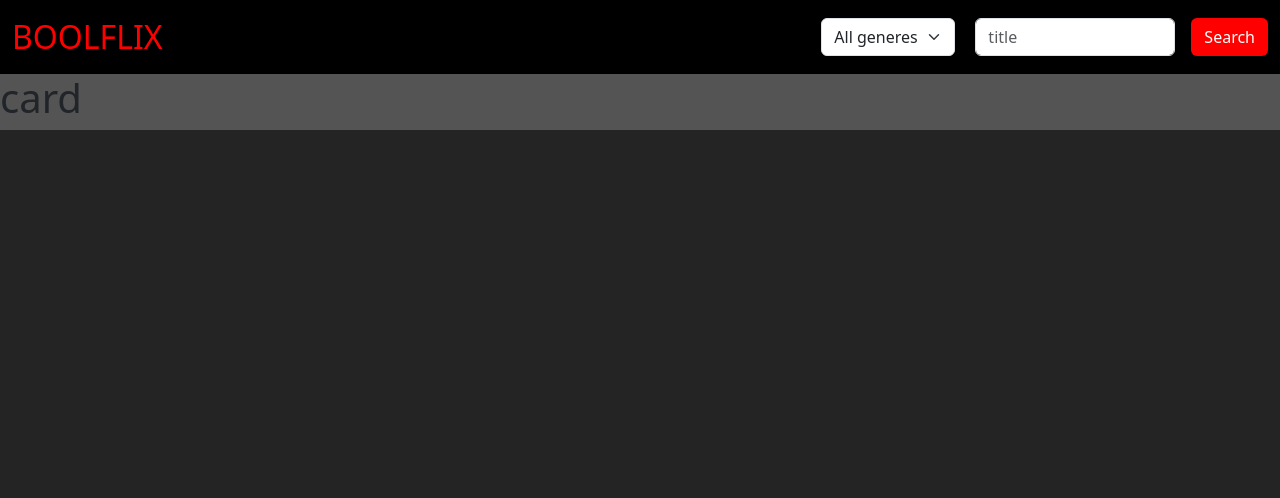
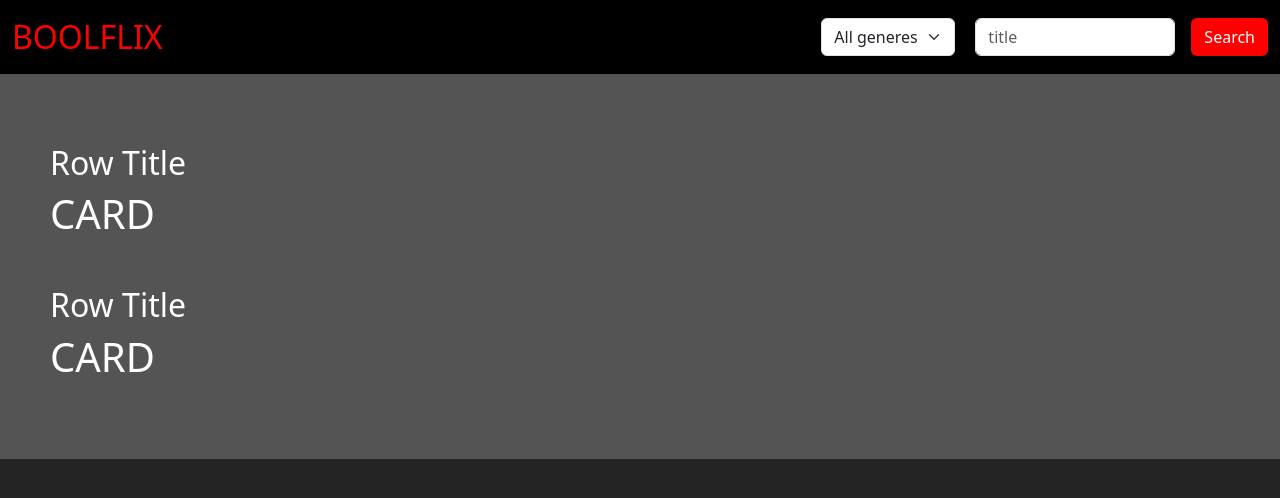
Before and after one commit to CarloDettori/react-boolflix, a React (Vite) app: page / in a window 1280 px wide. Shown: the top 498 px of the page. Built offline with nearby package versions, Linux system fonts and the light colour scheme; no server answers.

Commit message:
starting scripting for axios call, maybe some isssue with api link

```diff
--- a/src/App.css
+++ b/src/App.css
@@ -27,5 +27,11 @@
 }
 
 main {
+  color: white;
   background-color: #545454;
+  padding: 50px;
 }
+
+.row {
+  padding: 20px 0;
+}
--- a/src/components/CardComponent.jsx
+++ b/src/components/CardComponent.jsx
@@ -1,5 +1,6 @@
 function CardComponent() {
-    return <h1>card</h1>
+
+    return <h1>CARD</h1>
 
 
 }
--- a/src/components/MainComponent.jsx
+++ b/src/components/MainComponent.jsx
@@ -1,9 +1,59 @@
 import RowComponent from "./RowComponent";
+import { useState, useEffect } from "react";
+import axios from "axios";
+
+const call = "https://api.themoviedb.org/3/"
+const moovieIta = "/search/movie/api_key=7316ac90ac2b0905a79bf2188640f47& query=a&language=it-IT"
+const seriesIta = "/search/tv/api_key=7316ac90ac2b0905a79bf2188640f47&query=a&language=it-IT"
 
 function MainComponent() {
+    const [moovieContent, setMoovieContent] = useState()
+    const [seriesContent, setSeriesContent] = useState()
+
+    useEffect(() => {
+        getMoovieData();
+        getSeriesData();
+    }, []);
+    function getMoovieData() {
+        axios
+            .get(call + moovieIta)
+            .then((res) => {
+                console.log(res)
+                // setMoovieContent(res.data.filter((post) => {
+                //     if (post.published == true) {
+                //         return post;
+                //     }
+                // }))
+            })
+            .catch((error) => {
+                console.log("error")
+            })
+            .finally(() => {
+
+            })
+    }
+    function getSeriesData() {
+        axios
+            .get(call + seriesIta)
+            .then((res) => {
+                console.log(res)
+                // setPublishedPosts(res.data.filter((post) => {
+                //     if (post.published == true) {
+                //         return post;
+                //     }
+                // }))
+            })
+            .catch((error) => {
+                console.log("error")
+            })
+            .finally(() => {
+
+            })
+    }
     return (
         <main>
-            <RowComponent />
+            <RowComponent key="moovies" moovie={getMoovieData} />
+            <RowComponent key="series" serie={getSeriesData} />
         </main>
     )
 }
--- a/src/components/RowComponent.jsx
+++ b/src/components/RowComponent.jsx
@@ -1,14 +1,17 @@
+
 import CardComponent from "./CardComponent";
 
+
 function RowComponent() {
+
     return (
-        <div className="Row">
-            <div className="d-flex flex-wrap">
+        <div className="row">
 
-                <CardComponent />
+            <h2>Row Title</h2>
+            <CardComponent />
 
 
-            </div>
+
         </div>
     )
 }
```
